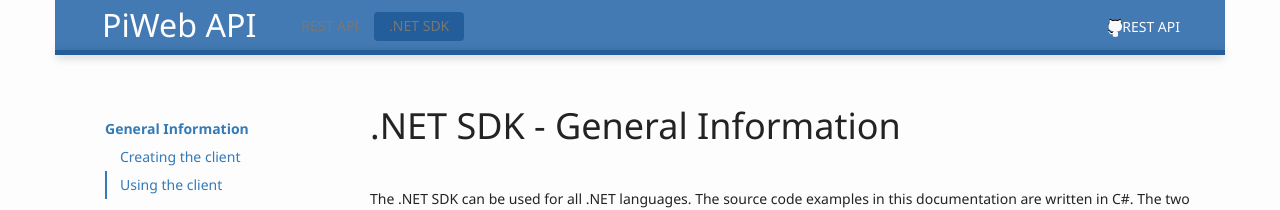
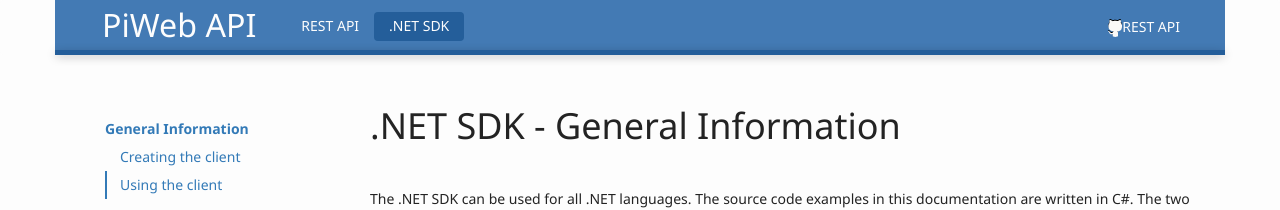
Before and after one commit to ZEISS-PiWeb/PiWeb-Api, a Jekyll site: the page built from _pages/021-netsdk-general.md, in a window 1280 px wide. Shown: the top 210 px of the page. Built offline with Jekyll 4.4.1, drawn with Linux system fonts in a browser that asks for light colours.

Commit message:
Update custom-styles.css

```diff
--- a/stylesheets/custom-styles.css
+++ b/stylesheets/custom-styles.css
@@ -139,9 +139,9 @@
   color: #FDFDFD;
 }
 
-.navbar-nav>li>a,
-.navbar-nav>li>a:focus,
-.navbar-nav>li>a:hover,
+.navbar-default .navbar-nav>li>a,
+.navbar-default .navbar-nav>li>a:focus,
+.navbar-default .navbar-nav>li>a:hover,
 .navbar-nav-right>li>a,
 .navbar-nav-right>li>a:focus,
 .navbar-nav-right>li>a:hover{
```
